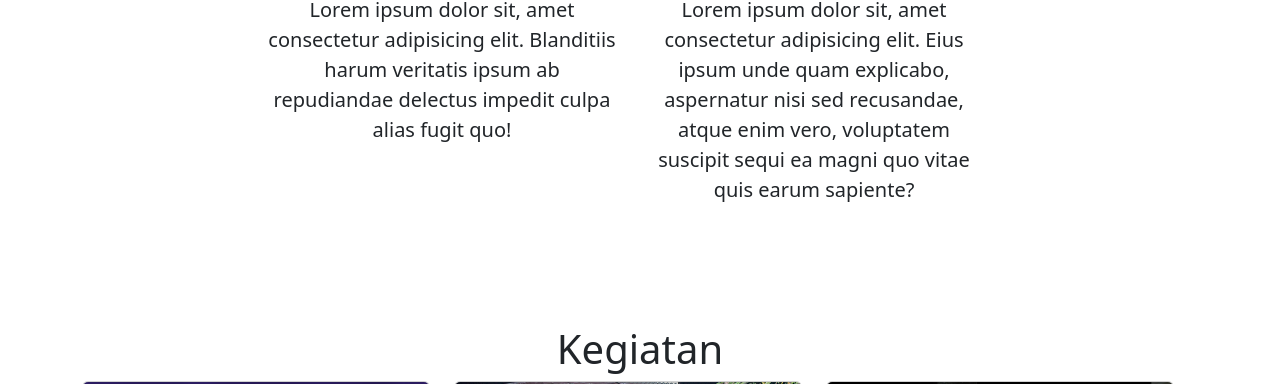
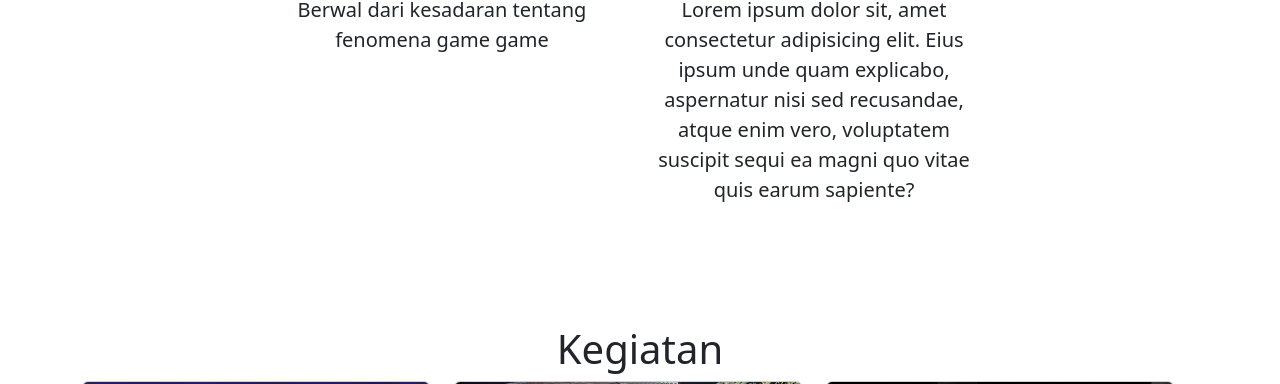
Before and after one commit to MeraKatja/kogari.github.io, a plain HTML site: page index.html in a window 1280 px wide. Shown: the part 716-1100 px from the top of the page. Drawn offline with nearby package versions, Linux system fonts and the light colour scheme.

Commit message:
update des2

```diff
--- a/index.html
+++ b/index.html
@@ -84,9 +84,7 @@
         <div class="row justify-content-center fs-5 text-center">
           <div class="col-md-4">
             <p>
-              Lorem ipsum dolor sit, amet consectetur adipisicing elit.
-              Blanditiis harum veritatis ipsum ab repudiandae delectus impedit
-              culpa alias fugit quo!
+              Berwal dari kesadaran  tentang fenomena game game
             </p>
           </div>
           <div class="col-md-4">
```
